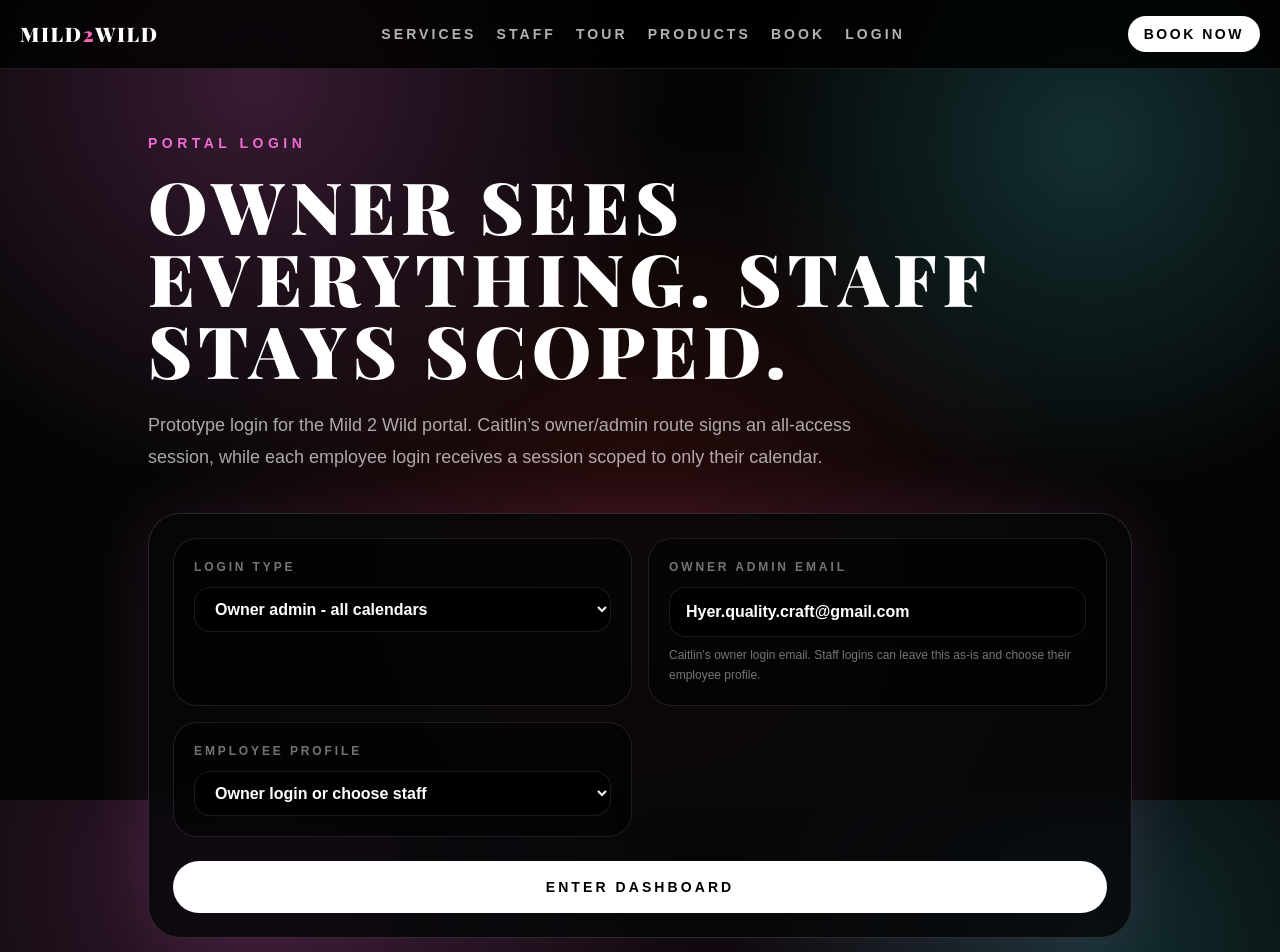
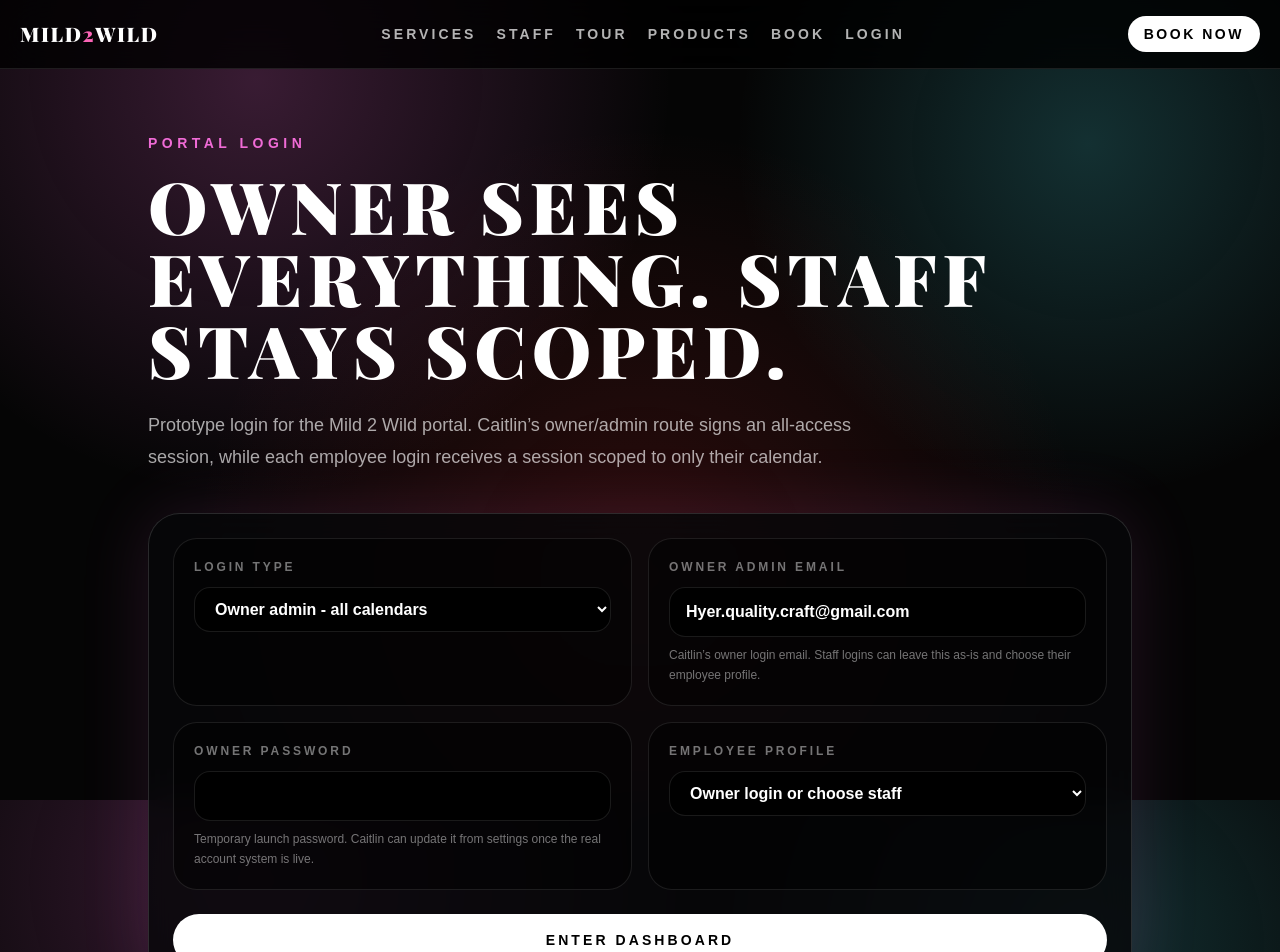
Before and after one commit to tyleradams69/mild2wild, a Next.js app: page /login in a window 1280 px wide. Shown: the top 952 px of the page. Built offline with nearby package versions, Linux system fonts and the light colour scheme; a web font is replaced by a local one.

Commit message:
feat: require owner login password

```diff
--- a/src/app/login/page.tsx
+++ b/src/app/login/page.tsx
@@ -19,7 +19,8 @@
   const role = formData.get("role")?.toString();
   const staffSlug = formData.get("staffSlug")?.toString();
   const ownerEmail = formData.get("ownerEmail")?.toString();
-  const resolved = resolveLoginSession({ role, staffSlug, ownerEmail });
+  const ownerPassword = formData.get("ownerPassword")?.toString();
+  const resolved = resolveLoginSession({ role, staffSlug, ownerEmail, ownerPassword });
 
   if (!resolved.ok) {
     redirect(`/login?error=${resolved.error}`);
@@ -83,6 +84,19 @@
             </label>
 
             <label className="rounded-3xl border border-white/10 bg-black/50 p-5">
+              <span className="block text-xs font-black uppercase tracking-[0.24em] text-white/45">Owner password</span>
+              <input
+                name="ownerPassword"
+                type="password"
+                className="mt-3 w-full rounded-2xl border border-white/10 bg-black px-4 py-3 font-bold text-white outline-none focus:border-pink-300"
+                aria-describedby="owner-password-help"
+              />
+              <span id="owner-password-help" className="mt-2 block text-xs leading-5 text-white/45">
+                Temporary launch password. Caitlin can update it from settings once the real account system is live.
+              </span>
+            </label>
+
+            <label className="rounded-3xl border border-white/10 bg-black/50 p-5">
               <span className="block text-xs font-black uppercase tracking-[0.24em] text-white/45">Employee profile</span>
               <select name="staffSlug" className="mt-3 w-full rounded-2xl border border-white/10 bg-black px-4 py-3 font-bold text-white outline-none focus:border-cyan-300">
                 <option value="">Owner login or choose staff</option>
--- a/src/lib/auth-session.ts
+++ b/src/lib/auth-session.ts
@@ -17,11 +17,12 @@
   role?: string;
   staffSlug?: string;
   ownerEmail?: string;
+  ownerPassword?: string;
 };
 
 export type LoginSessionResult =
   | { ok: true; session: DashboardAuthSession }
-  | { ok: false; error: "invalid_role" | "invalid_owner_email" | "missing_staff" | "unknown_staff" | "mascot_not_bookable" };
+  | { ok: false; error: "invalid_role" | "invalid_owner_email" | "invalid_owner_password" | "missing_staff" | "unknown_staff" | "mascot_not_bookable" };
 
 const oneDayMs = 24 * 60 * 60 * 1000;
 
@@ -32,6 +33,10 @@
 
 function normalizeEmail(value: unknown) {
   return typeof value === "string" ? value.trim().toLowerCase() : "";
+}
+
+function normalizeSecret(value: unknown) {
+  return typeof value === "string" ? value.trim() : "";
 }
 
 function signPayload(payload: string, secret: string) {
@@ -95,10 +100,15 @@
   return session;
 }
 
-export function resolveLoginSession(choice: LoginFormChoice, now = Date.now()): LoginSessionResult {
+export function resolveLoginSession(choice: LoginFormChoice, now = Date.now(), expectedOwnerPassword = process.env.M2W_OWNER_ADMIN_PASSWORD ?? ""): LoginSessionResult {
   if (choice.role === "owner") {
     if (normalizeEmail(choice.ownerEmail) !== normalizeEmail(ownerAdminProfile.email)) {
       return { ok: false, error: "invalid_owner_email" };
+    }
+
+    const configuredOwnerPassword = normalizeSecret(expectedOwnerPassword);
+    if (!configuredOwnerPassword || !safeEqual(normalizeSecret(choice.ownerPassword), configuredOwnerPassword)) {
+      return { ok: false, error: "invalid_owner_password" };
     }
 
     return {
```
Also changed, not shown: 2 other files (tests, documents, lock files or other folders).
